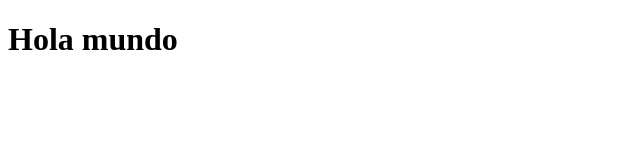
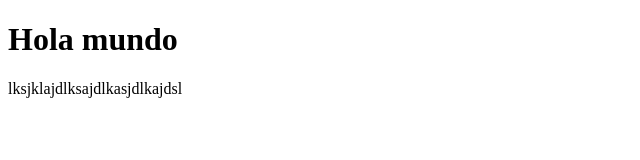
Before and after one commit to michaelLV09/Ejemplo-GIT, a plain HTML site: page index.html in a window 1280 px wide. Shown: the whole page, without its empty margins (0-640 px from the left). Drawn offline with Linux system fonts and the light colour scheme.

Commit message:
Agregamos un parrafo

```diff
--- a/index.html
+++ b/index.html
@@ -8,6 +8,6 @@
 <body>
 
     <h1>Hola mundo</h1>
-
+    <p>lksjklajdlksajdlkasjdlkajdsl</p>
 </body>
 </html>
```
